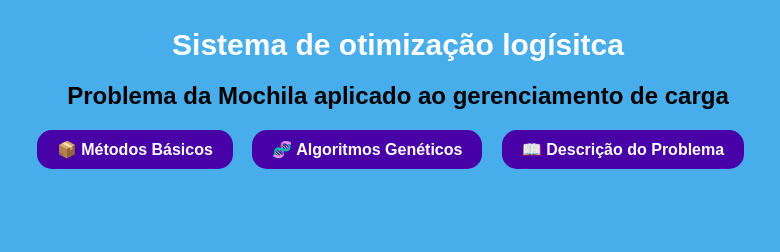
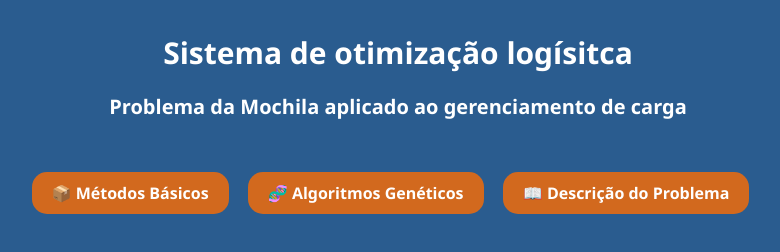
Before and after one commit to f0ntCODE/Otimizador-de-entregas---Mini-projeto, a plain HTML site: page container/src/main/resources/templates/index.html in a window 1280 px wide. Shown: the whole page, without its empty margins (242-1022 px from the left). Drawn offline with Linux system fonts and the light colour scheme; files that its build step writes are made by us from their sources.

Commit message:
Add files via upload

```diff
--- a/container/src/main/resources/static/basic_methods.css
+++ b/container/src/main/resources/static/basic_methods.css
@@ -1,23 +1,43 @@
+
 body{
-    background-color: rgb(72, 173, 235);
-    margin:center;
-    font-family: Arial, sans-serif;
+    background-color:#2A5C8F;
+    margin:0;
+    font-family: 'Segoe UI', sans-serif;
     text-align: center;
     padding: 20px;
+    min-height:90vh;
+    display:flex;
+    flex-direction: column;
+    align-items: center;
+    padding:2rem;
 }
 
+header{
+    text-align:center;
+    margin-bottom: 2rem;
+}
+
+
 a{
-    background-color: rgb(72, 0, 167);
+    background-color: chocolate;
     font-weight: bold;
     color: white;
     border: none;
     padding: 10px 20px;
     border-radius: 15px;
     cursor: pointer;
-    transition: background-color 0.3s ease-in-out;
-    margin: center;
+    margin: 0;
     text-decoration: none;
+    font-size: 16px;
+    display:inline-block;
+    margin-right:15px;
+    cursor:pointer;
 }
+
+a:hover{
+    transform: translateY(-3px);
+}
+
 h1{
     color: white;
     font-size: 30px;
@@ -27,3 +47,12 @@ h1{
     text-align: center;
     margin-bottom: 20px;
 }
+h2{
+    color: white;
+    font-size: 20px;
+    font-weight: bold;
+    margin: 0;
+    padding: 0;
+    text-align: center;
+    margin-bottom: 20px;
+}
--- a/container/src/main/resources/static/index.css
+++ b/container/src/main/resources/static/index.css
@@ -1,5 +1,25 @@
+
+body{
+    background-color:#2A5C8F;
+    margin:0;
+    font-family: 'Segoe UI', sans-serif;
+    text-align: center;
+    padding: 20px;
+    min-height:90vh;
+    display:flex;
+    flex-direction: column;
+    align-items: center;
+    padding:2rem;
+}
+
+header{
+    text-align:center;
+    margin-bottom: 2rem;
+}
+
+
 a{
-    background-color: rgb(72, 0, 167);
+    background-color: chocolate;
     font-weight: bold;
     color: white;
     border: none;
@@ -11,6 +31,11 @@ a{
     font-size: 16px;
     display:inline-block;
     margin-right:15px;
+    cursor:pointer;
+}
+
+a:hover{
+    transform: translateY(-3px);
 }
 
 h1{
@@ -22,12 +47,25 @@ h1{
     text-align: center;
     margin-bottom: 20px;
 }
+h2{
+    color: white;
+    font-size: 20px;
+    font-weight: bold;
+    margin: 0;
+    padding: 0;
+    text-align: center;
+    margin-bottom: 20px;
+}
+
+menu{
+    display:flex;
+    justify-content: center;
+    flex-wrap:wrap;
+    margin-bottom: 30px;
+}
 
 
-body{
-    background-color: rgb(72, 173, 235);
-    margin:center;
-    font-family: Arial, sans-serif;
-    text-align: center;
-    padding: 20px;
+icone{
+    font: size 1.3em;
+    margin-right:6px;
 }
--- a/container/src/main/resources/static/info.css
+++ b/container/src/main/resources/static/info.css
@@ -1,26 +1,41 @@
+
+body{
+    background-color:#2A5C8F;
+    margin:0;
+    font-family: 'Segoe UI', sans-serif;
+    text-align: center;
+    padding: 20px;
+    min-height:90vh;
+    display:flex;
+    flex-direction: column;
+    align-items: center;
+    padding:2rem;
+}
+
+header{
+    text-align:center;
+    margin-bottom: 2rem;
+}
+
+
 a{
-    background-color: rgb(72, 0, 167);
+    background-color: chocolate;
     font-weight: bold;
     color: white;
     border: none;
     padding: 10px 20px;
     border-radius: 15px;
     cursor: pointer;
-    margin: auto;
+    margin: 0;
     text-decoration: none;
     font-size: 16px;
     display:inline-block;
     margin-right:15px;
+    cursor:pointer;
 }
 
-
-
-body{
-    background-color: rgb(72, 173, 235);
-    margin:center;
-    font-family: Arial, sans-serif;
-    text-align: center;
-    padding: 20px;
+a:hover{
+    transform: translateY(-3px);
 }
 
 h1{
@@ -32,3 +47,12 @@ h1{
     text-align: center;
     margin-bottom: 20px;
 }
+h2{
+    color: white;
+    font-size: 20px;
+    font-weight: bold;
+    margin: 0;
+    padding: 0;
+    text-align: center;
+    margin-bottom: 20px;
+}
```
